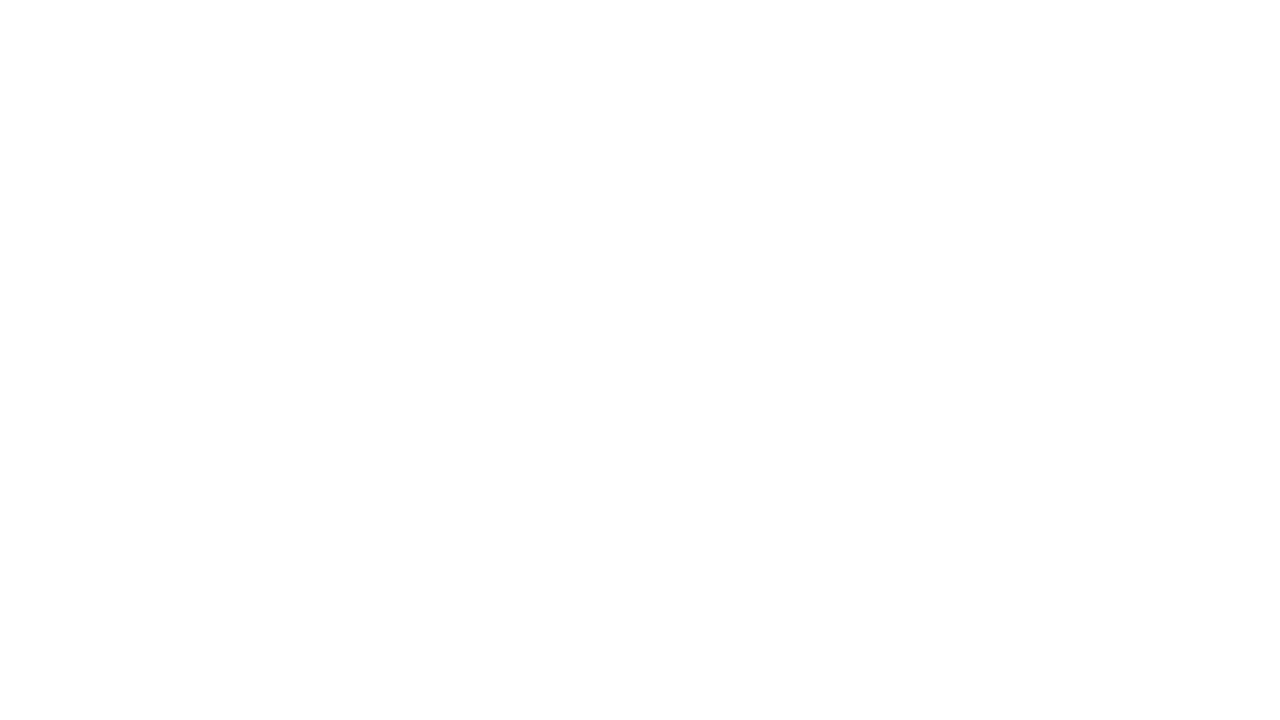
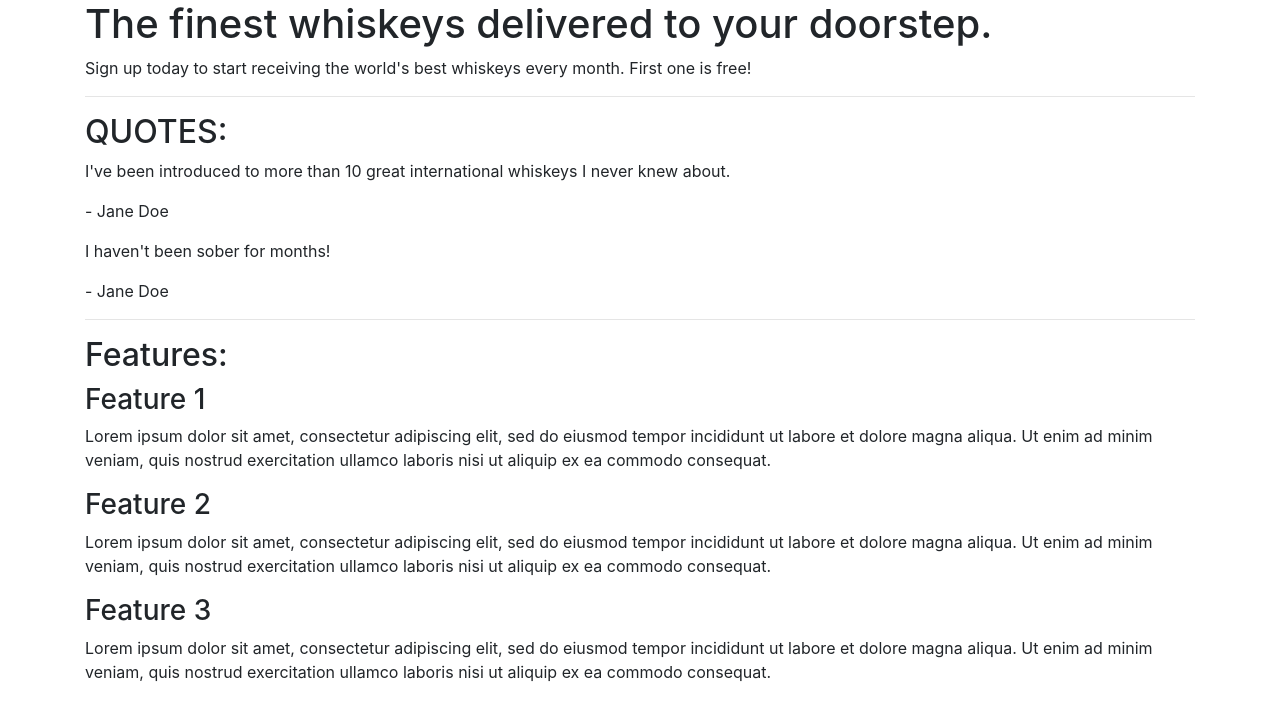
Before and after one commit to anteCedens/Whiskey-Drop-tutorial-mini-project, a plain HTML site: page index.html in a window 1280 px wide. Drawn offline with nearby package versions, Linux system fonts and the light colour scheme.

Commit message:
Added base three-section structure: Callout - Quotes - Features

```diff
--- a/index.html
+++ b/index.html
@@ -1,24 +1,94 @@
 <!DOCTYPE html>
 <html lang="en">
+  <head>
+    <meta charset="UTF-8" />
+    <meta name="viewport" content="width=device-width, initial-scale=1.0" />
+    <link
+      rel="stylesheet"
+      href="https://cdn.jsdelivr.net/npm/bootstrap@4.5.3/dist/css/bootstrap.min.css"
+      integrity="sha384-TX8t27EcRE3e/ihU7zmQxVncDAy5uIKz4rEkgIXeMed4M0jlfIDPvg6uqKI2xXr2"
+      crossorigin="anonymous"
+    />
+    <link href="/assets/css/style.css" rel="stylesheet" type="text/css" />
+    <title>Whiskey Drop | Taste a new whiskey every month</title>
+  </head>
 
-<head>
-	<meta charset="UTF-8">
-	<meta name="viewport" content="width=device-width, initial-scale=1.0">
-	<link rel="stylesheet" href="https://cdn.jsdelivr.net/npm/bootstrap@4.5.3/dist/css/bootstrap.min.css"
-		integrity="sha384-TX8t27EcRE3e/ihU7zmQxVncDAy5uIKz4rEkgIXeMed4M0jlfIDPvg6uqKI2xXr2" crossorigin="anonymous">
-	<link href="assets/css/style.css" rel="stylesheet" type="text/css" />
-	<title>Document</title>
-</head>
+  <body>
+    <!--start: Article-->
+    <article class="container">
+      <!-- Callout -->
+      <section class="callout">
+        <h1>The finest whiskeys delivered to your doorstep.</h1>
+        <p>
+          Sign up today to start receiving the world's best whiskeys every
+          month. First one is free!
+        </p>
+      </section>
+      <!-- /.callout -->
+      <hr />
 
-<body>
+      <!-- Quotes -->
+      <section class="quotes">
+        <h2 class="text-uppercase">Quotes:</h2>
+        <div class="quote">
+          <p>
+            I've been introduced to more than 10 great international whiskeys I
+            never knew about.
+          </p>
+          <p>- Jane Doe</p>
+        </div>
+        <div class="quote">
+          <p>I haven't been sober for months!</p>
+          <p>- Jane Doe</p>
+        </div>
+      </section>
+      <!-- /.quotes -->
+      <hr />
 
+      <!-- Features -->
+      <section class="features">
+        <h2>Features:</h2>
+        <div class="feature">
+          <h3>Feature 1</h3>
+          <p>
+            Lorem ipsum dolor sit amet, consectetur adipiscing elit, sed do
+            eiusmod tempor incididunt ut labore et dolore magna aliqua. Ut enim
+            ad minim veniam, quis nostrud exercitation ullamco laboris nisi ut
+            aliquip ex ea commodo consequat.
+          </p>
+        </div>
+        <div class="feature">
+          <h3>Feature 2</h3>
+          <p>
+            Lorem ipsum dolor sit amet, consectetur adipiscing elit, sed do
+            eiusmod tempor incididunt ut labore et dolore magna aliqua. Ut enim
+            ad minim veniam, quis nostrud exercitation ullamco laboris nisi ut
+            aliquip ex ea commodo consequat.
+          </p>
+        </div>
+        <div class="feature">
+          <h3>Feature 3</h3>
+          <p>
+            Lorem ipsum dolor sit amet, consectetur adipiscing elit, sed do
+            eiusmod tempor incididunt ut labore et dolore magna aliqua. Ut enim
+            ad minim veniam, quis nostrud exercitation ullamco laboris nisi ut
+            aliquip ex ea commodo consequat.
+          </p>
+        </div>
+      </section>
+      <!-- /.features -->
+    </article>
+    <!--stop: Article | /.container-->
 
-	<script src="https://code.jquery.com/jquery-3.5.1.slim.min.js"
-		integrity="sha384-DfXdz2htPH0lsSSs5nCTpuj/zy4C+OGpamoFVy38MVBnE+IbbVYUew+OrCXaRkfj" crossorigin="anonymous">
-	</script>
-	<script src="https://cdn.jsdelivr.net/npm/bootstrap@4.5.3/dist/js/bootstrap.bundle.min.js"
-		integrity="sha384-ho+j7jyWK8fNQe+A12Hb8AhRq26LrZ/JpcUGGOn+Y7RsweNrtN/tE3MoK7ZeZDyx" crossorigin="anonymous">
-	</script>
-</body>
-
+    <script
+      src="https://code.jquery.com/jquery-3.5.1.slim.min.js"
+      integrity="sha384-DfXdz2htPH0lsSSs5nCTpuj/zy4C+OGpamoFVy38MVBnE+IbbVYUew+OrCXaRkfj"
+      crossorigin="anonymous"
+    ></script>
+    <script
+      src="https://cdn.jsdelivr.net/npm/bootstrap@4.5.3/dist/js/bootstrap.bundle.min.js"
+      integrity="sha384-ho+j7jyWK8fNQe+A12Hb8AhRq26LrZ/JpcUGGOn+Y7RsweNrtN/tE3MoK7ZeZDyx"
+      crossorigin="anonymous"
+    ></script>
+  </body>
 </html>
```
